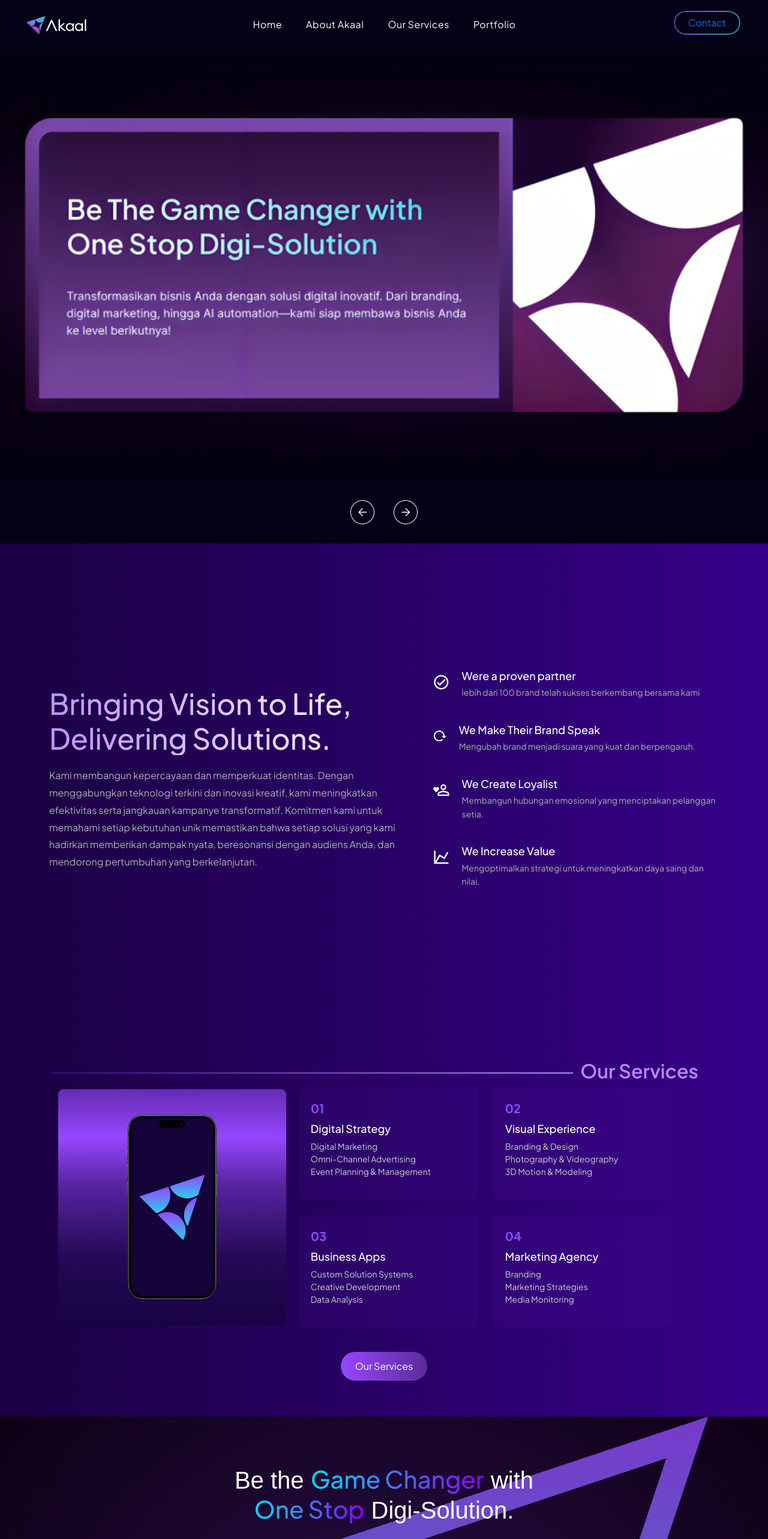
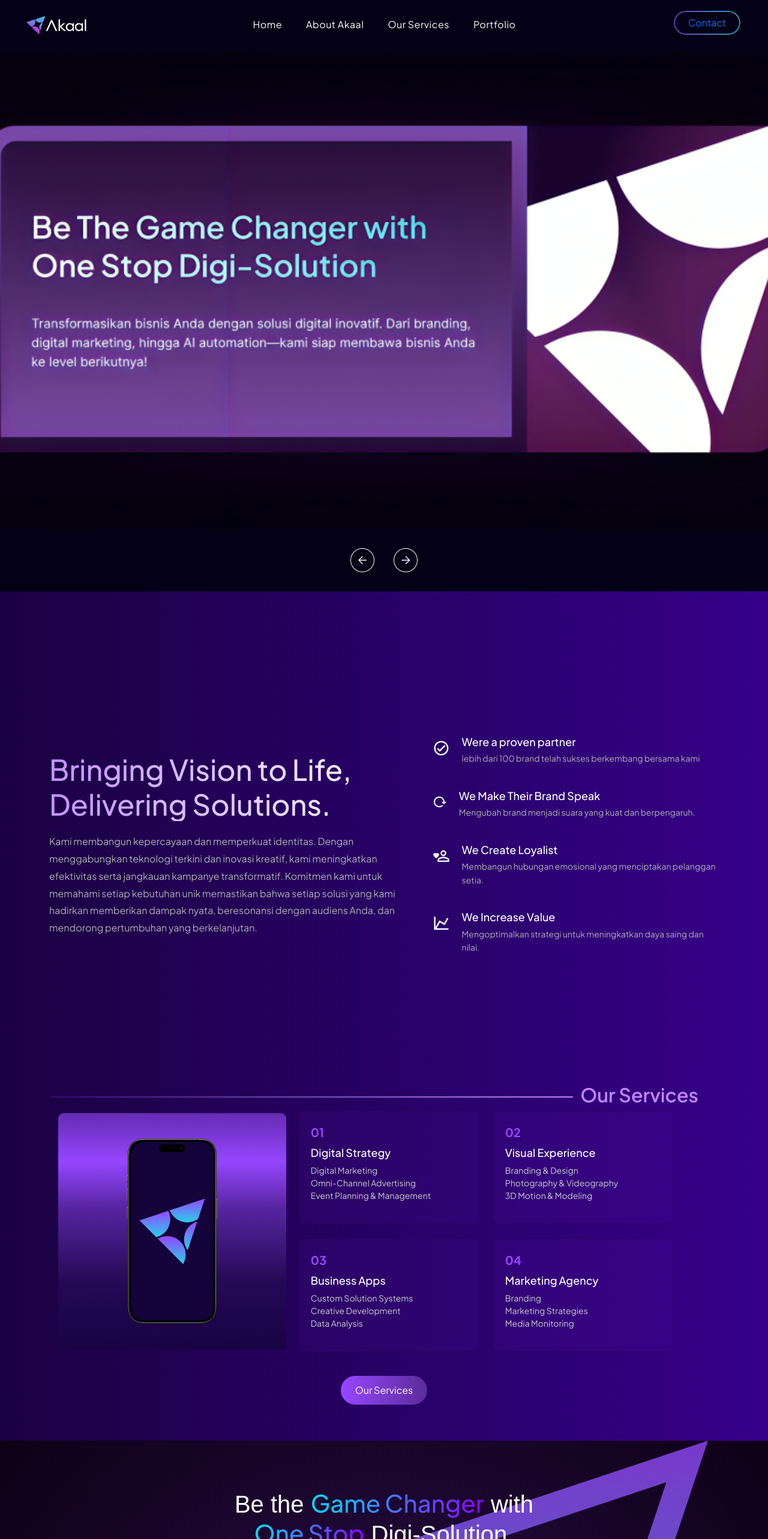
Before and after one commit to Alif8454/akaal-web-new, a Next.js app: page / in a window 1280 px wide. Shown: the top 2566 px of the page at 60% size. Built offline with nearby package versions, Linux system fonts and the light colour scheme.

Commit message:
fixed section1and2

```diff
--- a/src/pages/about.js
+++ b/src/pages/about.js
@@ -88,7 +88,7 @@ export default function About() {
       {/* Vision */}
       <div className="vision-mission-container">
         <div className="mission-header">
-          <h2>Vission</h2>
+          <h2>Vision</h2>
           <p>
           Membangun ekosistem digital yang kolaboratif, terintegrasi, dan inovatif untuk menciptakan dampak positif yang lebih luas.
           </p>
--- a/src/pages/index.js
+++ b/src/pages/index.js
@@ -52,7 +52,7 @@ export default function Home() {
                   src="/img/LandingPage.png"
                   alt="Deskripsi Gambar"
                   fill
-                  style={{ objectFit: "cover" }}
+                  style={{ objectFit: "cover", objectPosition: "center"  }}
                 />
               </div>
             </div>
--- a/src/styles/style.css
+++ b/src/styles/style.css
@@ -176,9 +176,12 @@ body {
 
 .slide.active {
   display: flex;
+  justify-content: center;
+  align-items: center;
   position: relative;
-  width: 1920px;
-  height: 720px;
+  width: 100vw;
+  height: 100vh;
+  overflow: hidden;
 }
 
 .slide .hero-image {
@@ -201,7 +204,7 @@ body {
   background: linear-gradient(to right, #1a0142, #360089);
   display: flex;
   align-items: center;
-  padding: 60px 20px;
+  padding: 60px 20px 0px;
   box-sizing: border-box;
 }
 
@@ -302,7 +305,7 @@ body {
   width: 100%;
 }
 .section2 {
-  padding: 60px 20px;
+  padding: 20px 20px 60px;
   background: linear-gradient(to right, #1a0142, #360089);
   color: #fff;
   text-align: center;
@@ -365,7 +368,6 @@ body {
 }
 
 .card:hover {
-  /* background: rgba(151, 71, 255, 0.1); */
   background: linear-gradient(
     135deg,
     rgba(151, 71, 255, 0.25),
```
